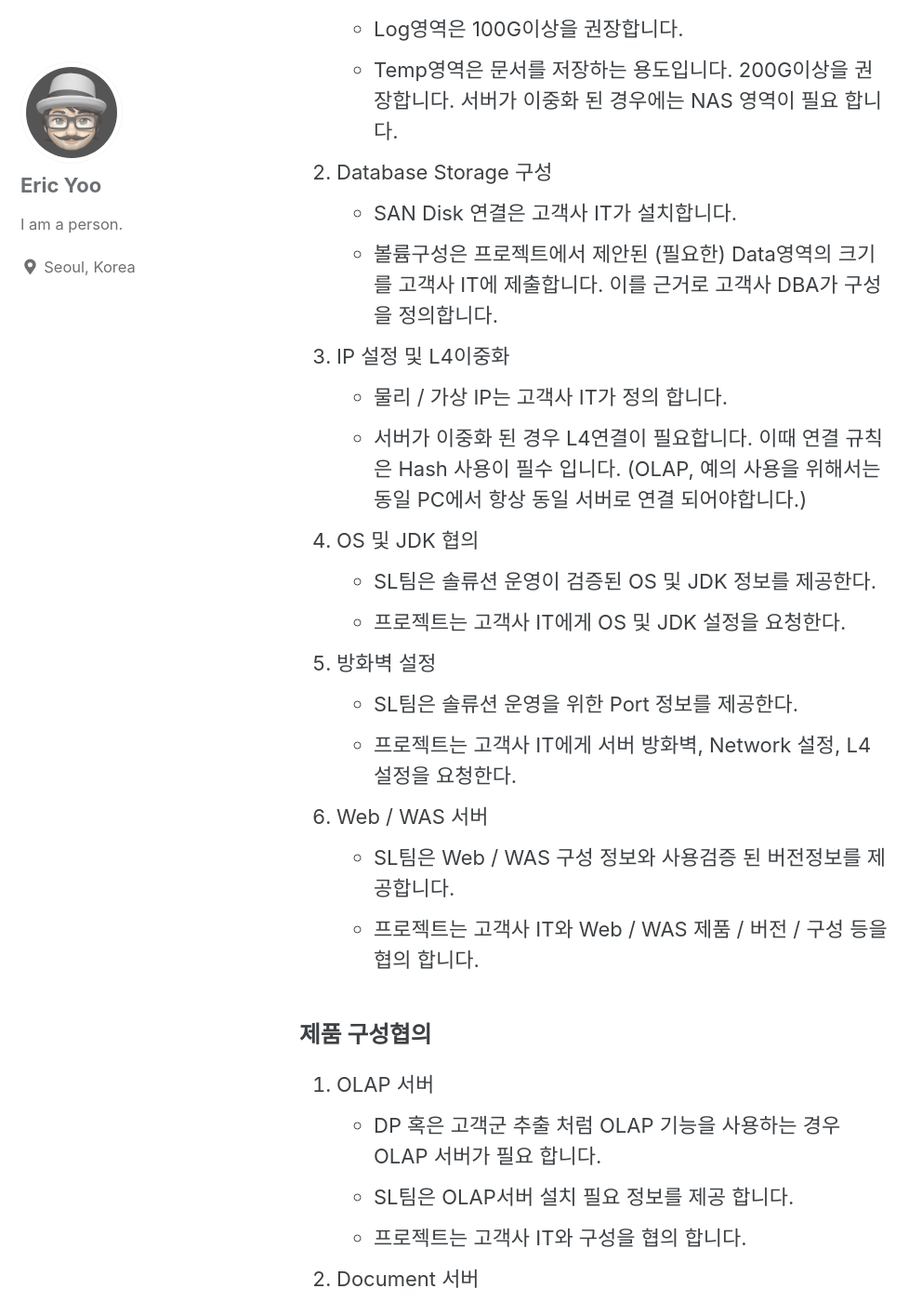
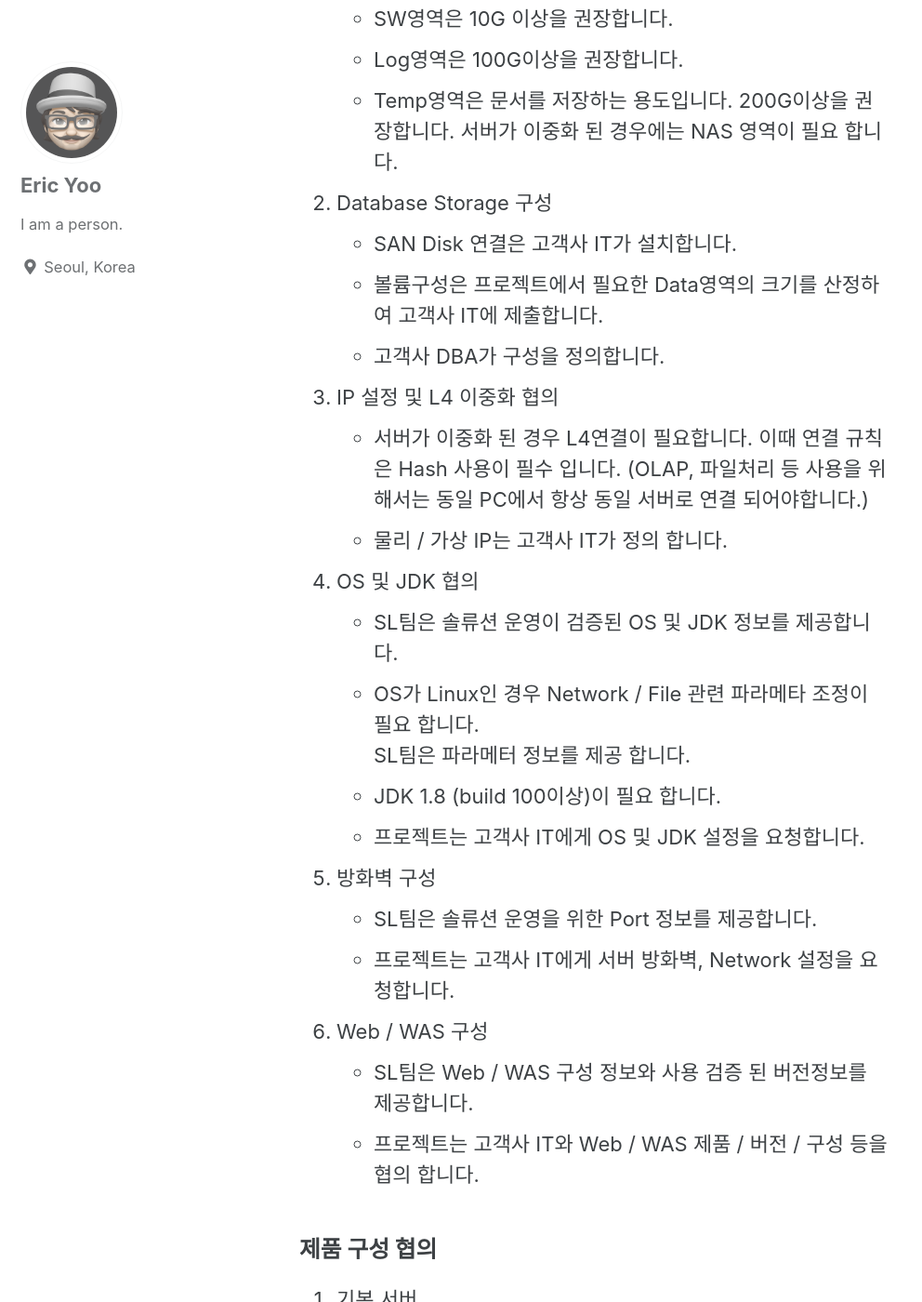
Before and after one commit to yoosungung/yoosungung.github.io, a Jekyll site: the page built from _posts/2021-05-11-SLab업무규칙.md, in a window 1280 px wide and 1400 px high, scrolled down 949 px. Shown: the whole window at 93% size, without its empty margins (0-992 px from the left). Built offline with Jekyll 4.4.1, drawn with Linux system fonts in a browser that asks for light colours; cached includes are drawn as plain includes; some of the changed text lies outside the part shown.

Commit message:
slab mission

```diff
--- a/_posts/2021-05-11-SLab업무규칙.md
+++ b/_posts/2021-05-11-SLab업무규칙.md
@@ -6,57 +6,66 @@ tags: [obzen]
 ---
 ## 사전준비
 
-### 용량제안
+### 서버 용량 제안
 1. AP 서버
  - 제안 단계에서 오브젠 제안팀은 서버의 CPU / Memory / Disk 용량을 산정 합니다.
 
 1. Database 서버
  - 제안 단계에서 오브젠 제안팀은 DB서버의 CPU / Memory / Disk 용량을 산정 합니다.
 
-### 인프라설계
+### 서버 인프라 설계
  - 프로젝트는 SL팀에서 제품 구성 자료를 받아 고객사 IT에게 제공 합니다.
- - 프로젝트는 고객사 IT와 제품 구성 협의에 SL팀 참석을 요청 할 수 있습니다. (참석 여부는 개별 건 마다 조정합니다.)
+ - 프로젝트는 고객사 IT와 제품 구성 협의를 진행합니다.
+   프로젝트는 SL팀 참석을 요청 할 수 있습니다. (참석 여부는 개별 건 마다 조정합니다.)
  - 프로젝트에서 고객사 IT와 설치 일정을 협의 합니다.
 
-1. Internal HDD 구성
+1. Internal Storage 구성
  - SW영역은 10G 이상을 권장합니다.
  - Log영역은 100G이상을 권장합니다.
  - Temp영역은 문서를 저장하는 용도입니다. 200G이상을 권장합니다. 서버가 이중화 된 경우에는 NAS 영역이 필요 합니다.
 
 1. Database Storage 구성
  - SAN Disk 연결은 고객사 IT가 설치합니다.
- - 볼륨구성은 프로젝트에서 제안된 (필요한) Data영역의 크기를 고객사 IT에 제출합니다.  이를 근거로 고객사 DBA가 구성을 정의합니다.
+ - 볼륨구성은 프로젝트에서 필요한 Data영역의 크기를 산정하여 고객사 IT에 제출합니다.
+ - 고객사 DBA가 구성을 정의합니다.
 
-1. IP 설정 및 L4이중화
+1. IP 설정 및 L4 이중화 협의
+ - 서버가 이중화 된 경우 L4연결이 필요합니다. 이때 연결 규칙은 Hash 사용이 필수 입니다. (OLAP, 파일처리 등 사용을 위해서는 동일 PC에서 항상 동일 서버로 연결 되어야합니다.)
  - 물리 / 가상 IP는 고객사 IT가 정의 합니다.
- - 서버가 이중화 된 경우 L4연결이 필요합니다. 이때 연결 규칙은 Hash 사용이 필수 입니다. (OLAP, 예의 사용을 위해서는 동일 PC에서 항상 동일 서버로 연결 되어야합니다.)
 
 1. OS 및 JDK 협의
- - SL팀은 솔류션 운영이 검증된 OS 및 JDK 정보를 제공한다.
- - 프로젝트는 고객사 IT에게 OS 및 JDK 설정을 요청한다.
+ - SL팀은 솔류션 운영이 검증된 OS 및 JDK 정보를 제공합니다.
+ - OS가 Linux인 경우 Network / File 관련 파라메타 조정이 필요 합니다.
+   SL팀은 파라메터 정보를 제공 합니다.
+ - JDK 1.8 (build 100이상)이 필요 합니다.
+ - 프로젝트는 고객사 IT에게 OS 및 JDK 설정을 요청합니다.
 
-1. 방화벽 설정
- - SL팀은 솔류션 운영을 위한 Port 정보를 제공한다.
- - 프로젝트는 고객사 IT에게 서버 방화벽, Network 설정, L4 설정을 요청한다.
+1. 방화벽 구성
+ - SL팀은 솔류션 운영을 위한 Port 정보를 제공합니다.
+ - 프로젝트는 고객사 IT에게 서버 방화벽, Network 설정을 요청합니다.
 
-1. Web / WAS 서버
- - SL팀은 Web / WAS 구성 정보와 사용검증 된 버전정보를 제공합니다.
+1. Web / WAS 구성
+ - SL팀은 Web / WAS 구성 정보와 사용 검증 된 버전정보를 제공합니다.
  - 프로젝트는 고객사 IT와 Web / WAS 제품 / 버전 / 구성 등을 협의 합니다.
 
-### 제품 구성협의
+### 제품 구성 협의
+
+1. 기본 서버
+ - Manager / Agent / RealTime 서버 구성이 필요 합니다. (제안 시 H/W, OS, JDK등을 가이드 합니다.)
+
 1. OLAP 서버
  - DP 혹은 고객군 추출 처럼 OLAP 기능을 사용하는 경우 OLAP 서버가 필요 합니다.
- - SL팀은 OLAP서버 설치 필요 정보를 제공 합니다.
+ - SL팀은 OLAP서버 설치 필요 정보를 제공 합니다. (GCC Ver ?? 필요)
  - 프로젝트는 고객사 IT와 구성을 협의 합니다.
 
 1. Document 서버
  - DP 보고서 이메일 발송 기능을 사용하는 경우 Document 서버가 필요 합니다.
- - SL팀은 Document 서버 설치 필요 정보를 제공 합니다.
+ - SL팀은 Document 서버 설치 필요 정보를 제공 합니다. (WindowServer Ver ??, MsOffice Ver ?? 필요)
  - 프로젝트는 고객사 IT와 구성을 협의 합니다.
 
 1. D3F 서버
  - D3F 기능을 사용하는 경우 임시 DB 영역이 필요 합니다.
- - SL팀은 D3F 서버 설치 필요 정보를 제공 합니다.
+ - SL팀은 D3F 서버 설치 필요 정보를 제공 합니다. (임시 Temp성 Data 관리를 위한 DB Schema 필요)
  - 프로젝트는 고객사 IT와 구성을 협의 합니다.
 
 1. 설문 서버
@@ -70,23 +79,18 @@ tags: [obzen]
  - 프로젝트는 설치를 수행합니다.
 
 ---
-## 설치
+## 제품 설치
 
-### 인프라준비
-1. OS설치
+### 인프라 준비
+1. OS 밑 JDK 설치
  - 고객사 IT가 서버업체에 요청하여 설치 합니다. (오브젠에서 설치하는 경우 협력사에 프로젝트 비용으로 요청합니다. 이 경우도 고객사 IT가 인수 합니다.)
- - Linux인 경우 Network / File 관련 파라메타 조정이 필요 합니다. SL팀은 파라메터 정보를 제공 합니다.
 
-1. JDK설치
- - JDK 1.8 (build 100이상)이 필요 합니다.
- - 고객사 IT가 서버업체에 요청하여 설치 합니다. (오브젠에서 설치하는 경우 협력사에 프로젝트 비용으로 요청합니다. 이 경우도 고객사 IT가 인수 합니다.)
+1. Database 설치
+ - 고객사 IT가 Database 업체에게 요청하여 설치 합니다. (오브젠에서 설치하는 경우 협력사에 프로젝트 비용으로 요청합니다. 이 경우도 고객사 IT가 인수 합니다.)
 
 1. WEB/WAS설치
  - 고객사 IT가 WAS 업체에게 요청하여 설치 합니다. (오브젠에서 설치하는 경우 협력사에 프로젝트 비용으로 요청합니다. 이 경우도 고객사 IT가 인수 합니다.)
  - 고객사 IT가 SSL 적용 합니다. (인증서는 고객사 IT가 구매 합니다.)
-
-1. Database 설치
- - 고객사 IT가 Database 업체에게 요청하여 설치 합니다. (오브젠에서 설치하는 경우 협력사에 프로젝트 비용으로 요청합니다. 이 경우도 고객사 IT가 인수 합니다.)
 
 ### Obzen제품 설치
 1. 설치 전 준비사항
@@ -94,29 +98,29 @@ tags: [obzen]
    [별첨 - 설치사전준비사항](http://support.obzen.com)
  - 고객사IT는 설치 예정일 전에 프로젝트에 설치환경과 사전준비 완료를 통보합니다.
 
-1. 제품 설치 (개발 환경)
+1. 제품 기본 설치 (개발 환경)
  - SL팀은 설치 일정에 설치팩 (MetaKit)을 제공 합니다. (Obzen Framework - Server 모듈과 각 제품별 Meta Data, Web 메뉴 등)
    [별첨 - 설치팩 (MetaKit)](http://support.obzen.com)
- - 프로젝트에서는 설치파일의 반입 절차를 확인하여 고객사IT에게 신청합니다.
+ - 프로젝트에서는 설치파일의 반입 절차를 확인하고, 메타팩을 반입 합니다.
  - 프로젝트는 개발서버를 Default Config로 설치 합니다. (Sample마트는 설치 대상이 아닙니다.)
 
-1. 제품 설치 (운영 환경)
- - 프로젝트는 개발서버의 개발결과(Obzen Framework, Meta, Web메뉴 등)를 운영서버로 복제하여 설치 합니다. (고객사 IT에게 서버 / DB 이미지 복제를 요청 합니다.)
- - 프로젝트는 사용자 수 (등록 / 로그인 / 동시) / 캠페인 수 (일별)를 [Config 생성기](http://suppport.obzen.com)에 입력하여 Config파일을 생성 한다.
- - 프로젝트는 설치확인서의 고객 승인을 득한 후 오브젠 영업대표에게 사본을 제출합니다.
+1. 제품 기본 설치 (운영 환경)
+ - 프로젝트는 개발서버의 개발 산출물(Obzen Framework, Meta, Web메뉴 등)을 운영서버로 복제 합니다. (고객사 IT에게 서버 / DB 이미지 복제를 요청 합니다.)
+ - 프로젝트는 사용자 수 (등록 / 로그인 / 동시) / 캠페인 수 (일별)를 [Config 생성기](http://suppport.obzen.com)에 입력하여 Config 파일을 생성 합니다.
+ - 프로젝트는 설치확인서의 고객 승인을 득한 후 오브젠 영업대표에게 사본을 제출합니다. (서버 라이센스 파일은 검수이후 제공 합니다. 만일 설치 확인서 승인의 필요 조건인 경우 영업대표를 통해 요청합니다.)
+ - 설치 이후 변경 사항은 프로젝트에서 개별 이관 합니다.
+(마트는 설치 대상이 아닙니다.)
 
 1. 마케팅 관리 (JDW11)
  - 프로젝트는 UI를 통해 입력한 Content (코드 등록/변경, 제외조건, 성공조건 보고서 등)를 운영UI에 입력 합니다.
  - 프로젝트에서 업무요건에 따라 개발(감지채널 설계, 실시간캠페인 운영관리 요소 등)을 운영서버에 입력 / 개발 합니다.
- - 설치 이후 변경 사항은 프로젝트에서 개별 이관 합니다.
-(마트는 설치 대상이 아닙니다.)
 
 1. Data Planet
  - 프로젝트는 정기 보고서 발송을 위한 SMTP(이메일) 서버 연결을 개발 합니다.
 (정기 보고서는 메타 이행시 등록 됩니다.)
 
 1. 설문
- - 프로젝트는 업무요건에 의해 개발된 Web Source (html, css, jsp 등)를 운영서버에 배포합니다.
+ - 프로젝트는 업무요건에 의해 개발된 Web Source (html, css, jsp 등)를 운영서버에 배포합니다. (DMZ 외부 서버환경)
 
 1. D3F
  - 프로젝트는 업무요건에 의해 개발된 설정(D3F 운영관리, DP연계 등)을 운영서버에 등록합니다.
@@ -130,19 +134,24 @@ tags: [obzen]
 
 1. Web 취약성 진단
  - SL팀은 제품별 자가체크리스트 Sample 문서를 제공 합니다.
-   [별첨 – 보안심의체크리스트.xls](http://support.obzen.com)
+   [별첨 – 보안심의 체크리스트(Sample).xls](http://support.obzen.com)
  - 프로젝트는 고객사 IT의 요청 포멧에 맛추어 작성 / 제출합니다.
  - 고객사 IT에서 협의 / 질의 시 SL팀에 요청합니다.
 
 1. 모의 해킹
  - 고객사 IT가 수행합니다.
  - 프로젝트는 지적사항을 SL팀에 전달 합니다.
+ - 연구소는 제품 패치를 프로젝트에 제공합니다.
+ - 프로젝트는 제품 패치 적용 후 고객사 IT에게 확인을 요청 합니다.
 
 1. 시큐어 코팅 점검
  - 프로젝트는 점검을 위한 룰(Rule)을 고객사 IT로부터 제공받아, SL팀에서 제출 합니다.
+ SL팀은 사전 점검을 수행하여 지적사항을 연구소에 제공합니다.
+ 연구소는 제품 패치를 프로젝트에 제공 합니다.
+ 프로젝트는 제품 패치 적용
  - 고객사 IT가 점검을 수행합니다.
- - 프로젝트는 지적 사항을 SL팀에 전달 합니다.
- - 연구소는 제품 패치를 제공 합니다.
+ - 프로젝트는 지적사항을 SL팀에 전달 합니다.
+ - 연구소는 제품 패치를 프로젝트에 제공 합니다.
  - 프로젝트는 제품 패치 적용 후 고객사 IT에게 확인을 요청 합니다.
 
 1. 비밀번호 관리
@@ -181,7 +190,7 @@ tags: [obzen]
  - 프로젝트에서 운영 이관을 위해 고객사 형상관리에 소스 등록 합니다. (프로젝트 개발 소스를 대상으로 합니다. 제품 커스텀은 소스는 연구소가 관리 합니다.)
 
 1. Online 서비스 개발
- - 고객사 타 시스템에서 고객별 캠페인 성과 / 대상 캠페인 정보를 OnLine(전문) 형태로 질의 하는 경우, RealTimeServer의 TM 호출 기능을 이용해 응답하는 서비스를 개발한다.
+ - 고객사 타 시스템에서 고객별 캠페인 성과 / 대상 캠페인 정보를 OnLine(전문) 형태로 질의 하는 경우, RealTimeServer의 TM 호출 기능을 이용해 응답하는 서비스를 개발합니다.
  - SL팀은 서버 Jar / Config 와 전문 수신 Sample (http / json 방식) 코드를 제공 합니다.
    [별첨 – Online서비스가이드.ppt](http://support.obzen.com)
  - 고객사 IT는 표준 전문 포멧과 적용 가이드를 제공합니다.
```
